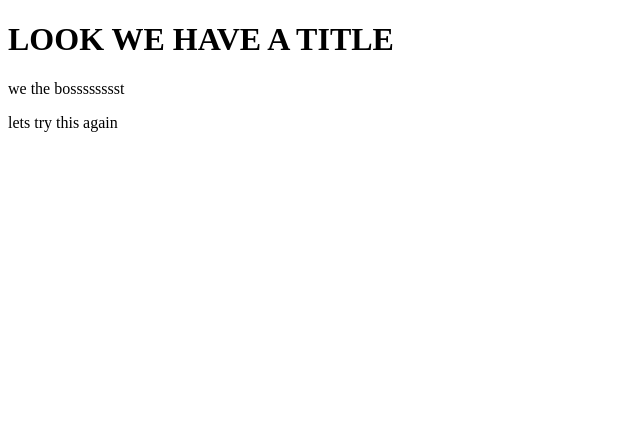
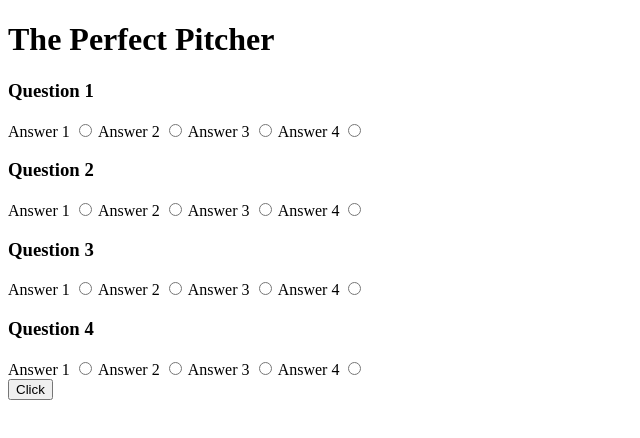
Before and after one commit to esther-jason/dudell, a plain HTML site: page index.html in a window 1280 px wide. Shown: the whole page, without its empty margins (0-640 px from the left). Drawn offline with nearby package versions, Linux system fonts and the light colour scheme.

Commit message:
created getAnswer Functions and converted value into integers added them together

```diff
--- a/index.html
+++ b/index.html
@@ -4,12 +4,64 @@
     <meta charset="UTF-8">
     <meta name="viewport" content="width=device-width, initial-scale=1.0">
     <meta http-equiv="X-UA-Compatible" content="ie=edge">
-    <title>COOLEST APP EVERRRRR</title>
+    <title>The Perfec Pitcher</title>
 </head>
 <body>
-    <h1>LOOK WE HAVE A TITLE</h1>
+    <h1>The Perfect Pitcher</h1>
 
-    <p>we the bosssssssst</p>
-    <p>lets try this again</p>
+        <form action="" class="quiz">
+            <h3>Question 1</h3>
+            <label for="answerOne">Answer 1</label>
+            <input type="radio" name="answerOne" value=1>
+            <label for="answerTwo">Answer 2</label>
+            <input type="radio" name="answerOne" value=2>
+            <label for="answerThree">Answer 3</label>
+            <input type="radio" name="answerOne" value=3>
+            <label for="answerFour">Answer 4</label>
+            <input type="radio" name="answerOne" value=4>
+        </form>
+
+        <form action="" class="quiz">
+            <h3>Question 2</h3>
+            <label for="answerOne">Answer 1</label>
+            <input type="radio" name="answerTwo" value=1>
+            <label for="answerTwo">Answer 2</label>
+            <input type="radio" name="answerTwo" value=2>
+            <label for="answerThree">Answer 3</label>
+            <input type="radio" name="answerTwo" value=3>
+            <label for="answerFour">Answer 4</label>
+            <input type="radio" name="answerTwo" value=4>
+        </form>
+
+        <form action="" class="quiz">
+            <h3>Question 3</h3>
+            <label for="answerOne">Answer 1</label>
+            <input type="radio" name="answerThree" value=1>
+            <label for="answerTwo">Answer 2</label>
+            <input type="radio" name="answerThree" value=2>
+            <label for="answerThree">Answer 3</label>
+            <input type="radio" name="answerThree" value=3>
+            <label for="answerFour">Answer 4</label>
+            <input type="radio" name="answerThree" value=4>
+        </form>
+
+        <form action="" class="quiz">
+            <h3>Question 4</h3>
+            <label for="answerOne">Answer 1</label>
+            <input type="radio" name="answerFour" value=1>
+            <label for="answerTwo">Answer 2</label>
+            <input type="radio" name="answerFour" value=2>
+            <label for="answerThree">Answer 3</label>
+            <input type="radio" name="answerFour" value=3>
+            <label for="answerFour">Answer 4</label>
+            <input type="radio" name="answerFour" value=4>
+        </form>
+
+        <button class="buttonOne">Click</button>
+
+        <script src='https://code.jquery.com/jquery-3.2.1.min.js' integrity='sha256-hwg4gsxgFZhOsEEamdOYGBf13FyQuiTwlAQgxVSNgt4='crossorigin='anonymous'></script>
+        <script src="script.js"></script>
+
+    </section>
 </body>
 </html>
--- a/script.js
+++ b/script.js
@@ -1,9 +1,70 @@
-//function to take user inputs and match them to song info
+const ourApp = {}
 
-//function to look up lyrics based on user input
 
-//function to display lyrics and artist info on page
 
-//match liquors based on lyric results
+// ourApp.quizResultVal = 0;
 
-//display alcohol on page with lyrics//JAVASCRIPT
+ourApp.getAnswer = function() {
+    $('.buttonOne').on('click', function(e) {
+        e.preventDefault();
+        //gets value from input from user
+        ourApp.questionOneVal = $('input[name=answerOne]:checked').val();
+        ourApp.questionTwoVal = $('input[name=answerTwo]:checked').val();
+        ourApp.questionThreeVal = $('input[name=answerThree]:checked').val();
+        ourApp.questionFourVal = $('input[name=answerFour]:checked').val();
+
+        //converts the "string" data that we get from the input. and convert it to integer
+        const answerOneInt = parseInt(ourApp.questionOneVal);
+        const answerTwoInt = parseInt(ourApp.questionTwoVal);
+        const answerThreeInt = parseInt(ourApp.questionThreeVal);
+        const answerFourInt = parseInt(ourApp.questionFourVal);
+
+        const answerArray = [];
+        //pushes all the input data into an array
+        answerArray.push(answerOneInt, answerTwoInt, answerThreeInt, answerFourInt);
+
+        // add the integers in the array together using the reduce method.
+        const quizResultVal = answerArray.reduce(function(a,b) {
+            return a + b
+        }, 0);
+
+        // console.log(quizResultVal)
+        ourApp.assignSong(quizResultVal);
+
+    });
+}
+
+ourApp.assignSong = function(data) {
+    console.log(data);
+}
+
+// ourApp.getAnswer();
+
+$(function(){
+    ourApp.getAnswer();
+});
+
+
+
+
+// var sum = [0, 1, 2, 3].reduce(function (a, b) {
+//     return a + b;
+// }, 0);
+// // sum is 6
+
+
+        // ``$(function () {
+        //     $('#clickMe').click(function (e) {
+        //         e.preventDefault();
+        //         firstAnswer = $('input[name=question]:checked').val();
+        //         //store values somewhere
+        //         console.log(firstAnswer);
+        //         questionScores.push($('firstAnswer').val());
+        //         console.log(questionScores);
+
+        //     })
+        //     let questionScores = [];
+        //     // let questionOneScore = 0;
+        //     //    let questionTwoScore = 0;
+        //     //    let questionThreeScore = 0;
+        // }) ``
```
